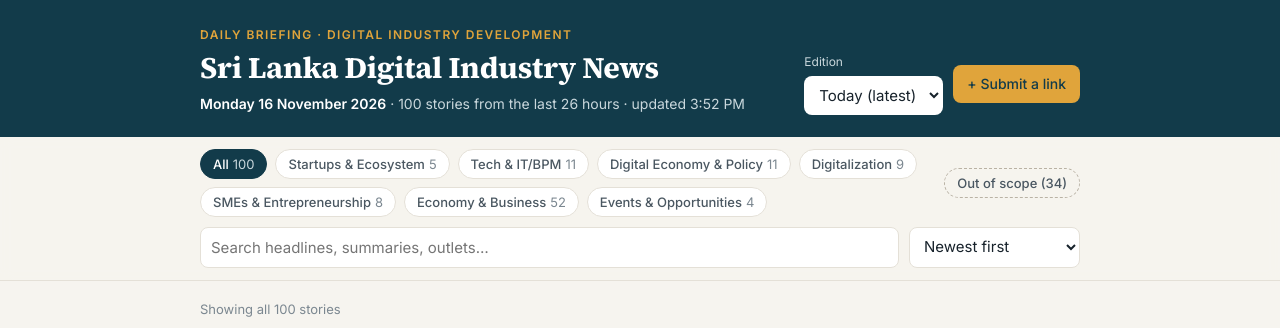
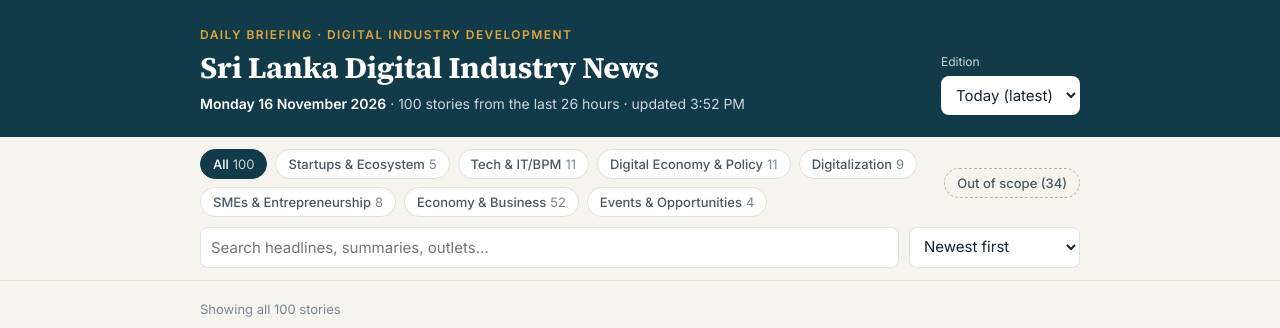
Before and after one commit to Hariniii44/sl-digital-news, a plain HTML site: page site/index.html in a window 1280 px wide. Shown: the top 328 px of the page. Drawn offline with Linux system fonts and the light colour scheme.

Commit message:
Remove SUBMIT_FORM_URL references and update README to clarify form submission process

```diff
--- a/site/index.html
+++ b/site/index.html
@@ -59,12 +59,6 @@
     border-radius: 8px; padding: 8px 10px; min-height: 38px;
   }
   .masthead select { border-color: transparent; }
-  .btn {
-    display: inline-flex; align-items: center; gap: 6px; font: 500 14px var(--sans);
-    color: var(--brand); background: var(--accent); border-radius: 8px; padding: 9px 14px;
-    text-decoration: none; white-space: nowrap; min-height: 38px;
-  }
-  .btn:hover { background: #ecb552; }
 
   /* ── Filter bar ── */
   .filters { position: sticky; top: 0; z-index: 5; background: rgba(246,244,239,.94); backdrop-filter: blur(6px); border-bottom: 1px solid var(--line); }
@@ -160,7 +154,6 @@
         <label for="edition-select">Edition</label>
         <select id="edition-select" aria-label="Choose edition date"></select>
       </div>
-      <a class="btn" id="submit-link" href="#" target="_blank" rel="noopener" hidden>+ Submit a link</a>
     </div>
   </div>
 </header>
@@ -324,9 +317,6 @@
       el("strong", {}, fmtDay.format(gen)), " · ",
       `${nIn} ${nIn === 1 ? "story" : "stories"} from the last ${hrs} hours · updated ${fmtTime.format(gen)}`
     );
-    const submit = $("submit-link");
-    if (d.submit_form_url) { submit.href = safeUrl(d.submit_form_url); submit.hidden = false; }
-    else submit.hidden = true;
   }
 
   function filtered() {
```
Also changed, not shown: 4 other files.
